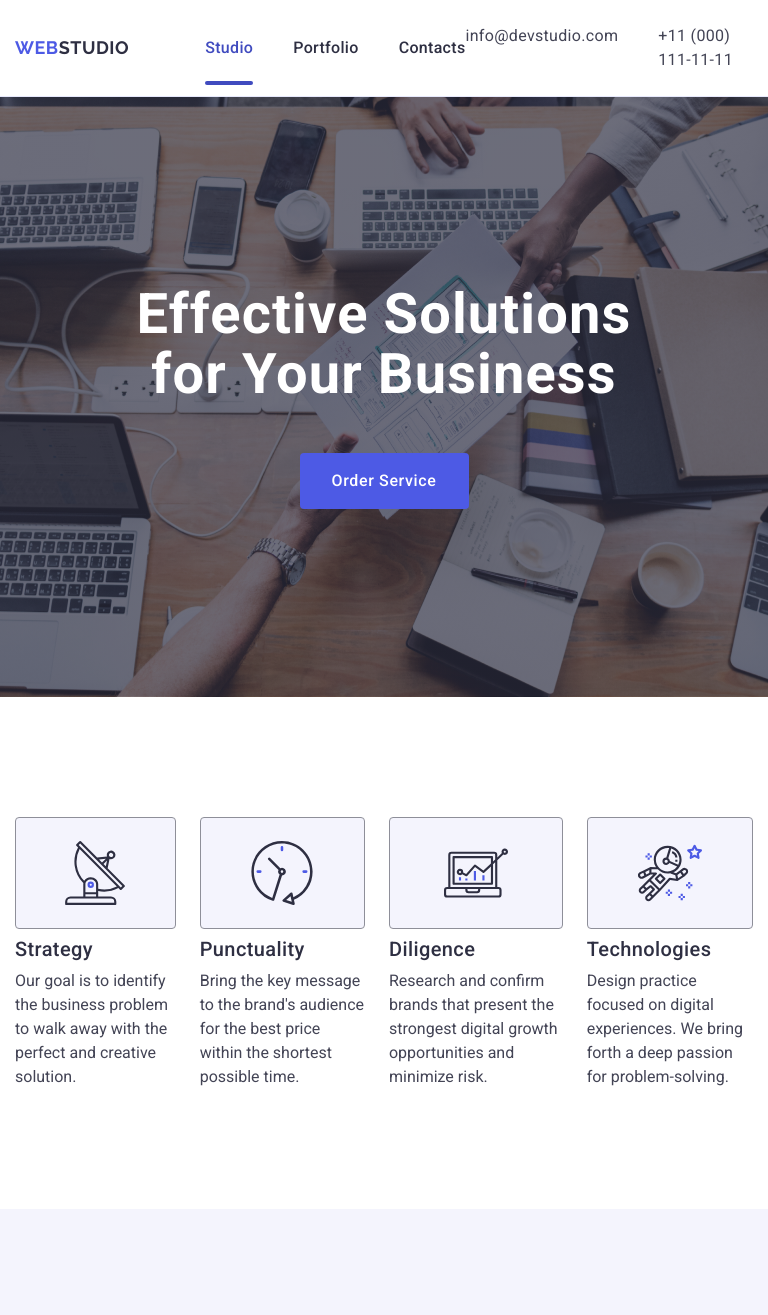
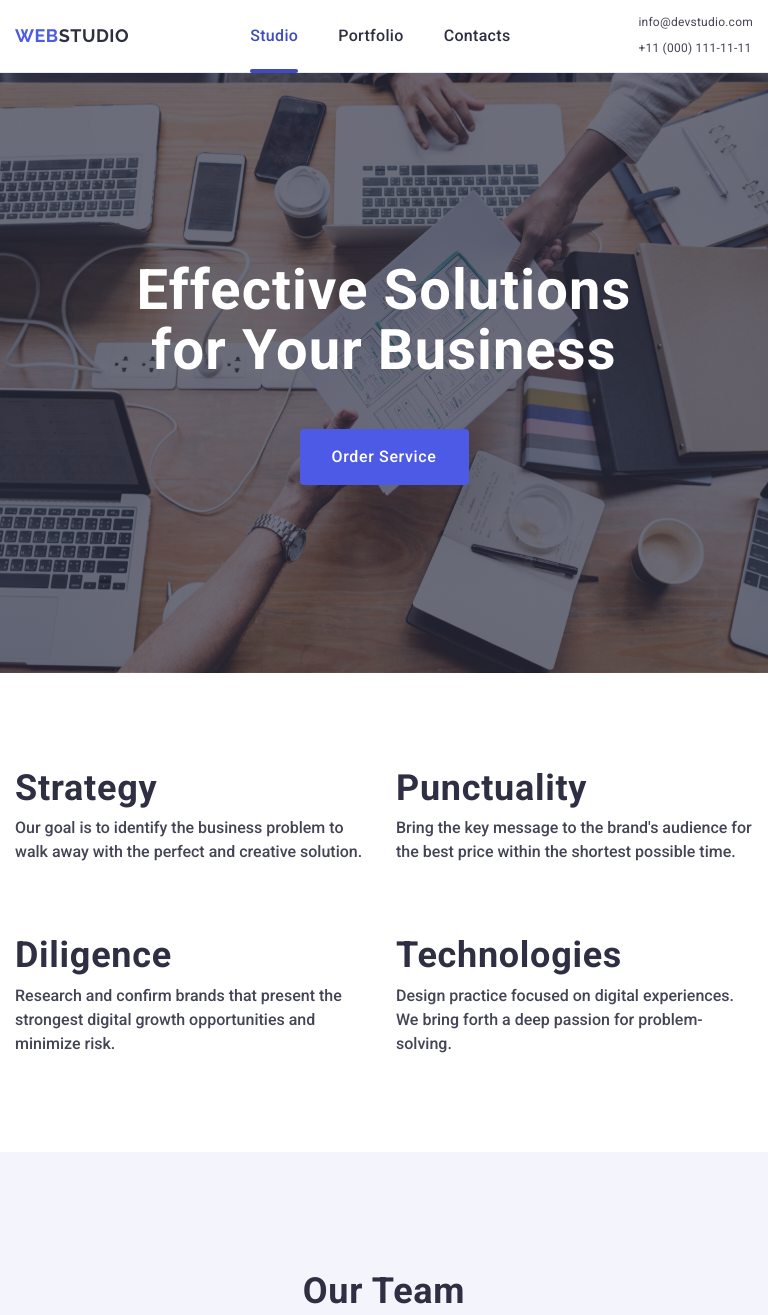
Before and after one commit to Bayronix/goit-markup-hw-06, a plain HTML site: page index.html in a window 768 px wide. Shown: the top 1315 px of the page. Drawn offline with nearby package versions, Linux system fonts and the light colour scheme.

Commit message:
header-tablet

```diff
--- a/css/styles.css
+++ b/css/styles.css
@@ -150,6 +150,7 @@ nav ul {
 .nav-link:focus {
   color: #404bbf;
 }
+
 .address {
   font-style: normal;
   display: flex;
@@ -179,7 +180,7 @@ nav ul {
   color: #404bbf;
 }
 
-.address ul {
+.address-ul {
   display: flex;
   gap: 40px;
   right: 0;
@@ -194,7 +195,6 @@ nav ul {
 .address-wrap-add:focus {
   color: #404bbf;
 }
-
 /* phone */
 @media screen and (min-width: 320px) and (max-width: 767px) {
   .header-list {
@@ -383,7 +383,33 @@ nav ul {
 @media (min-width: 320px) and (max-width: 767px) {
 }
 /* tablet */
-@media (min-width: 768px) and (max-width: 1157px) {
+@media screen and (min-width: 768px) and (max-width: 1157px) {
+  .container-header {
+  }
+  .div-open-btn {
+    display: none;
+  }
+  .title {
+    display: inline-flex;
+    align-items: center;
+    margin-right: 121px;
+  }
+  .address {
+    padding: 16px 0 16px 121px;
+  }
+  .address-ul {
+    flex-direction: column;
+    gap: 12px;
+  }
+  .adress_link {
+    padding: 0;
+    font-size: 12px;
+    line-height: 1.16;
+    letter-spacing: 0.04;
+  }
+  .menu-container-mobaile {
+    display: none;
+  }
 }
 /* Section-1 */
 .section_wrap {
@@ -420,7 +446,7 @@ nav ul {
 }
 
 @media (min-width: 320px) and (max-width: 767px) {
-  .banner {
+  .section_wrap {
     padding: 72px 0;
     align-items: center;
     justify-content: center;
@@ -436,7 +462,7 @@ nav ul {
   @media (min-device-pixel-ratio: 2),
     (min-resolution: 192dpi),
     (min-resolution: 2dppx) {
-    .banner {
+    .section_wrap {
       background-image: linear-gradient(
           to bottom,
           rgba(46, 47, 66, 0.7),
@@ -446,6 +472,7 @@ nav ul {
     }
   }
 }
+
 /* ? */
 .section_wrap .section-button-wrap {
   transition: background-color 250ms cubic-bezier(0.4, 0, 0.2, 1);
@@ -485,17 +512,6 @@ nav ul {
 .section-button-wrap:focus {
   background-color: #404bbf;
 }
-
-/* tablet */
-@media (min-width: 768px) and (max-width: 1157px) {
-  .list-item {
-    display: flex;
-    flex-direction: row;
-    flex-wrap: wrap;
-    justify-content: center;
-  }
-}
-/* ? */
 
 /* Section-2 */
 .information_section {
@@ -610,6 +626,33 @@ svg {
 
 /* tablet */
 @media (min-width: 768px) and (max-width: 1157px) {
+  .information_section {
+    padding: 96px 0;
+  }
+  .foto {
+    display: none;
+  }
+  .section-list-gap {
+    display: flex;
+    flex-wrap: wrap;
+    row-gap: 72px;
+    justify-content: center;
+    align-items: center;
+  }
+  .section-list-item {
+    width: calc((100% - 24px) / 2);
+    gap: 8px;
+  }
+  .section-list-item-paragraph {
+    font-weight: 500;
+  }
+  .section-list-item-title-section {
+    color: #2e2f42;
+    font-size: 36px;
+    font-weight: 700;
+    line-height: 1.1;
+    text-transform: capitalize;
+  }
 }
 
 /* Section 3 */
@@ -746,6 +789,12 @@ svg {
 
 /* tablet */
 @media (min-width: 768px) and (max-width: 1157px) {
+  .list-item {
+    display: flex;
+    flex-direction: row;
+    flex-wrap: wrap;
+    justify-content: center;
+  }
 }
 
 /* Section 4 */
--- a/index.html
+++ b/index.html
@@ -52,7 +52,7 @@
         </nav>
 
         <address class="address">
-          <ul class="adress-ul">
+          <ul class="address-ul">
             <li>
               <a class="adress_link" href="mailto:info@devstudio.com"
                 >info@devstudio.com</a
```
